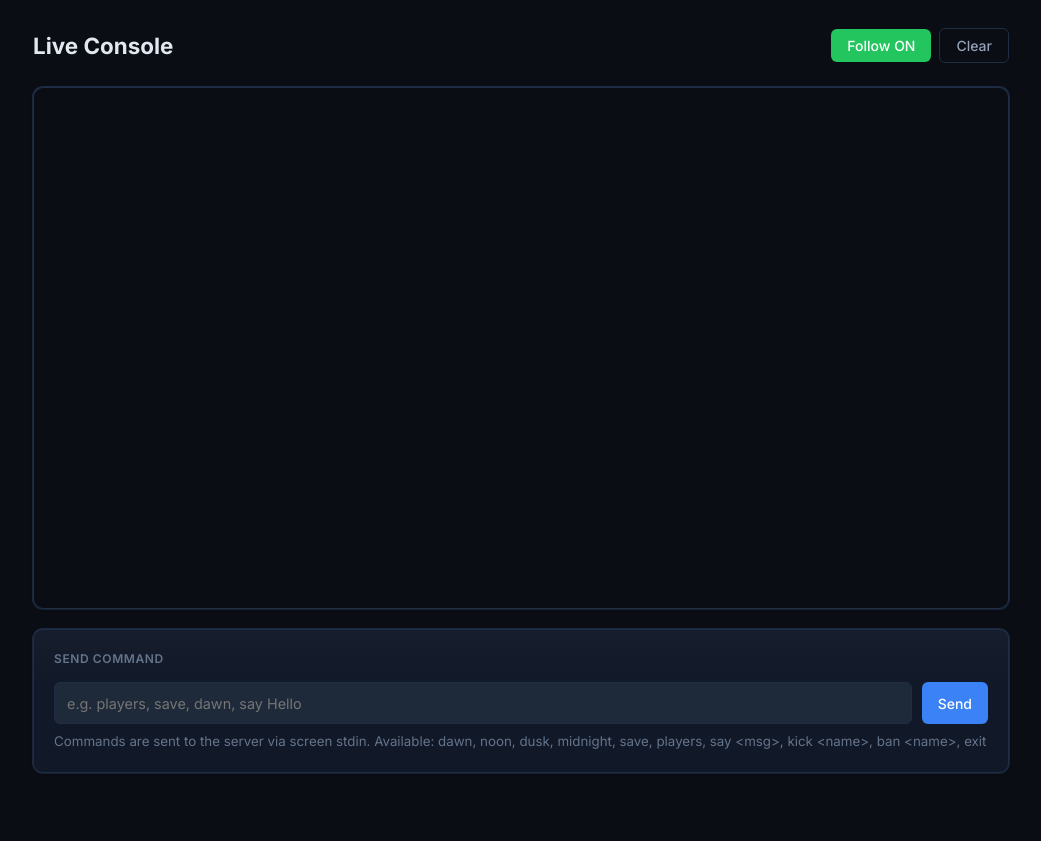
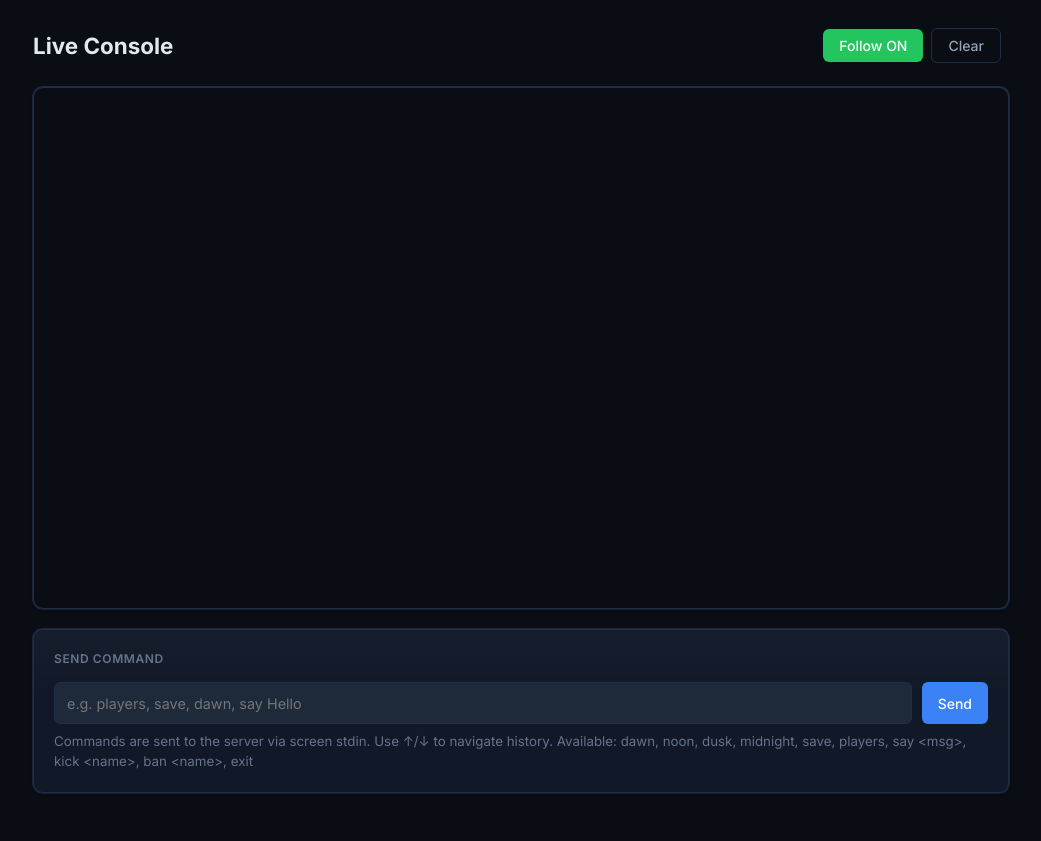
Before and after one commit to Melnikov37/Terraria-Server, a Flask app: template admin/templates/console.html in a window 1280 px wide. Shown: the whole page, without its empty margins (239-1280 px from the left). Before the commit the page ends 774 px from the top, so only its background shows below. Run offline with Flask 3, Linux system fonts and the light colour scheme; the template is opened without the code that fills it, so the values that code supplies are empty.

Commit message:
Round 2: console performance + command history + line counter
- Replace innerHTML += with insertAdjacentHTML('beforeend') to avoid
  O(n²) DOM re-parse — critical fix for consoles with 500+ lines
- Add command history: up/down arrows navigate previous commands,
  draft is preserved when going back down to empty input
- Remove duplicate onkeydown attribute; use addEventListener instead
  (single source of truth for keyboard handling)
- Add line counter badge in page header (shows total lines displayed)
- autocomplete=off on command input (browser won't suggest passwords)

Co-Authored-By: Claude Sonnet 4.6 <noreply@anthropic.com>

```diff
--- a/admin/templates/console.html
+++ b/admin/templates/console.html
@@ -7,6 +7,7 @@
     <div class="btn-group">
         <button id="btnFollow" class="btn btn-success" onclick="toggleFollow()">Follow ON</button>
         <button class="btn btn-ghost" onclick="clearDisplay()">Clear</button>
+        <span id="lineCounter" style="color:var(--text-muted);font-size:0.8rem;align-self:center;"></span>
     </div>
 </div>
 
@@ -28,12 +29,11 @@
 <div class="card">
     <div class="card-title">Send Command</div>
     <div style="display:flex; gap:10px;">
-        <input type="text" id="cmdInput" placeholder="e.g. players, save, dawn, say Hello" style="flex:1;"
-               onkeydown="if(event.key==='Enter') sendCmd()">
+        <input type="text" id="cmdInput" placeholder="e.g. players, save, dawn, say Hello" style="flex:1;" autocomplete="off">
         <button class="btn btn-primary" onclick="sendCmd()" style="height:42px;">Send</button>
     </div>
     <small style="color:var(--text-muted); display:block; margin-top:8px;">
-        Commands are sent to the server via screen stdin.
+        Commands are sent to the server via screen stdin. Use ↑/↓ to navigate history.
         Available: dawn, noon, dusk, midnight, save, players, say &lt;msg&gt;, kick &lt;name&gt;, ban &lt;name&gt;, exit
     </small>
 </div>
@@ -44,30 +44,40 @@
 const output = document.getElementById('output');
 let cursor = 0;
 let following = true;
+let totalLines = 0;
+
+// Command history
+const history = [];
+let historyIdx = -1;
+let historyDraft = '';
+
+function escHtml(s) {
+    return String(s).replace(/&/g,'&amp;').replace(/</g,'&lt;').replace(/>/g,'&gt;');
+}
 
 function colorLine(line) {
     const lo = line.toLowerCase();
-    if (lo.includes('error') || lo.includes('exception') || lo.includes('fatal') || lo.includes('fail')) {
-        return `<span style="color:var(--danger)">${escHtml(line)}</span>`;
-    }
-    if (lo.includes('warn')) {
-        return `<span style="color:var(--warning)">${escHtml(line)}</span>`;
-    }
-    if (lo.includes('has joined') || lo.includes('joined the game')) {
-        return `<span style="color:var(--success)">${escHtml(line)}</span>`;
-    }
-    if (lo.includes('has left') || lo.includes('disconnected')) {
-        return `<span style="color:var(--text-muted)">${escHtml(line)}</span>`;
-    }
-    return escHtml(line);
-}
-
-function escHtml(s) {
-    return s.replace(/&/g,'&amp;').replace(/</g,'&lt;').replace(/>/g,'&gt;');
+    let color = null;
+    if (lo.includes('error') || lo.includes('exception') || lo.includes('fatal') || lo.includes('fail')) color = 'var(--danger)';
+    else if (lo.includes('warn')) color = 'var(--warning)';
+    else if (lo.includes('has joined') || lo.includes('joined the game')) color = 'var(--success)';
+    else if (lo.includes('has left') || lo.includes('disconnected')) color = 'var(--text-muted)';
+    const safe = escHtml(line);
+    return color ? `<span style="color:${color}">${safe}</span>` : safe;
 }
 
 function appendLines(lines) {
-    output.innerHTML += lines.map(l => colorLine(l)).join('\n') + '\n';
+    // insertAdjacentHTML avoids full re-parse of existing DOM on every update
+    const html = lines.map(l => colorLine(l)).join('\n') + '\n';
+    output.insertAdjacentHTML('beforeend', html);
+    totalLines += lines.length;
+    const counter = document.getElementById('lineCounter');
+    if (counter) counter.textContent = `${totalLines} lines`;
+    if (following) output.scrollTop = output.scrollHeight;
+}
+
+function appendLocal(html) {
+    output.insertAdjacentHTML('beforeend', html + '\n');
     if (following) output.scrollTop = output.scrollHeight;
 }
 
@@ -93,6 +103,9 @@ function toggleFollow() {
 
 function clearDisplay() {
     output.innerHTML = '';
+    totalLines = 0;
+    const counter = document.getElementById('lineCounter');
+    if (counter) counter.textContent = '';
 }
 
 function sendCmd() {
@@ -100,6 +113,12 @@ function sendCmd() {
     const cmd = input.value.trim();
     if (!cmd) return;
     input.value = '';
+    historyIdx = -1;
+    historyDraft = '';
+    // Add to history (avoid duplicates at top)
+    if (history[0] !== cmd) history.unshift(cmd);
+    if (history.length > 50) history.pop();
+
     fetch('/api/console/send', {
         method: 'POST',
         headers: {'Content-Type': 'application/json'},
@@ -108,15 +127,37 @@ function sendCmd() {
     .then(r => r.json())
     .then(data => {
         if (!data.ok) {
-            output.innerHTML += `<span style="color:var(--danger)">[error] ${escHtml(data.error || 'Send failed')}</span>\n`;
+            appendLocal(`<span style="color:var(--danger)">[error] ${escHtml(data.error || 'Send failed')}</span>`);
         } else {
-            output.innerHTML += `<span style="color:var(--accent)">&gt; ${escHtml(cmd)}</span>\n`;
-            if (following) output.scrollTop = output.scrollHeight;
+            appendLocal(`<span style="color:var(--accent)">&gt; ${escHtml(cmd)}</span>`);
         }
     })
     .catch(() => {});
 }
 
+document.getElementById('cmdInput').addEventListener('keydown', function(e) {
+    if (e.key === 'Enter') { sendCmd(); return; }
+    if (e.key === 'ArrowUp') {
+        e.preventDefault();
+        if (historyIdx === -1) historyDraft = this.value;
+        if (historyIdx < history.length - 1) {
+            historyIdx++;
+            this.value = history[historyIdx];
+            this.setSelectionRange(this.value.length, this.value.length);
+        }
+    } else if (e.key === 'ArrowDown') {
+        e.preventDefault();
+        if (historyIdx > 0) {
+            historyIdx--;
+            this.value = history[historyIdx];
+        } else if (historyIdx === 0) {
+            historyIdx = -1;
+            this.value = historyDraft;
+        }
+        this.setSelectionRange(this.value.length, this.value.length);
+    }
+});
+
 poll();
 setInterval(poll, 2000);
 </script>
```
